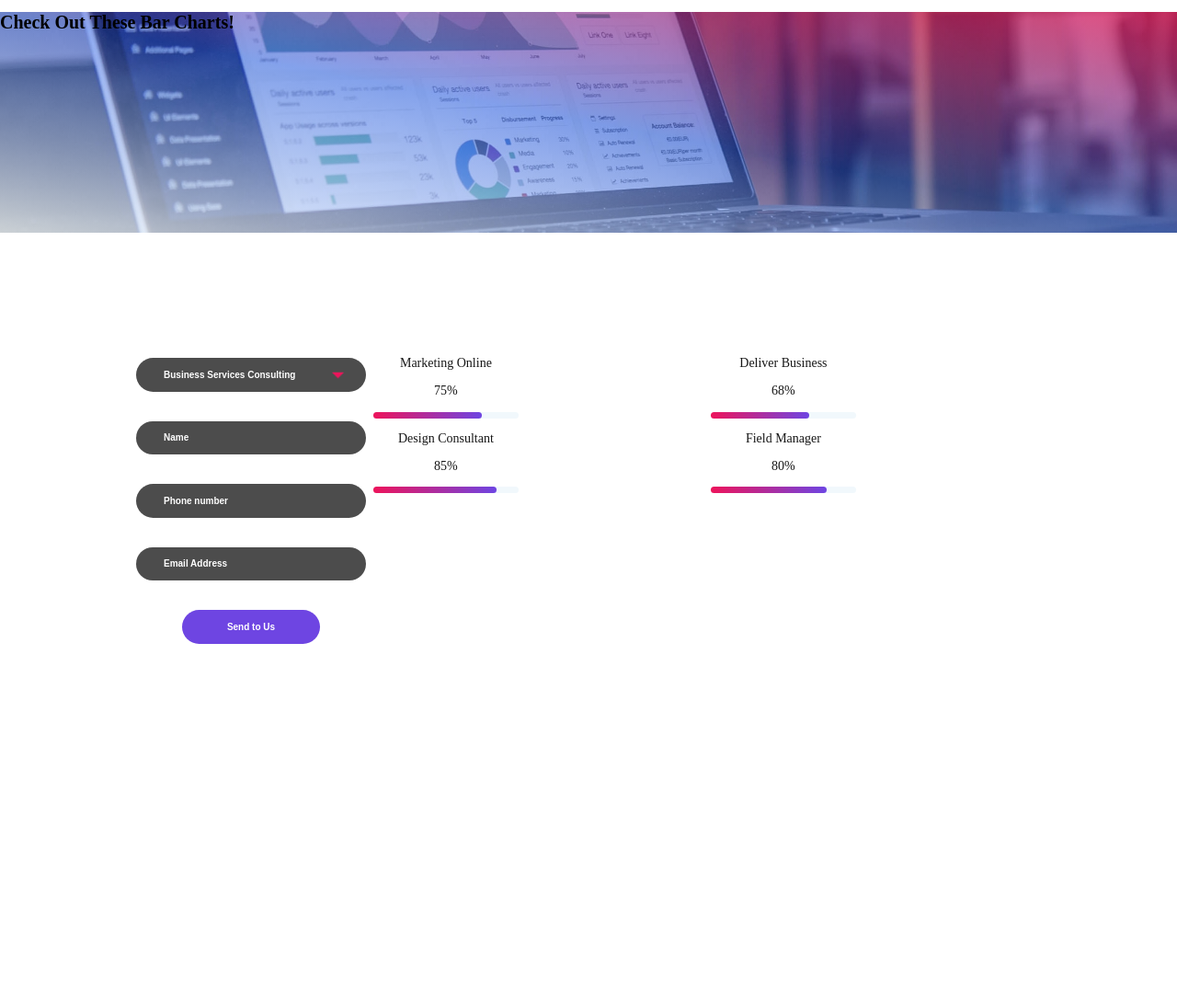
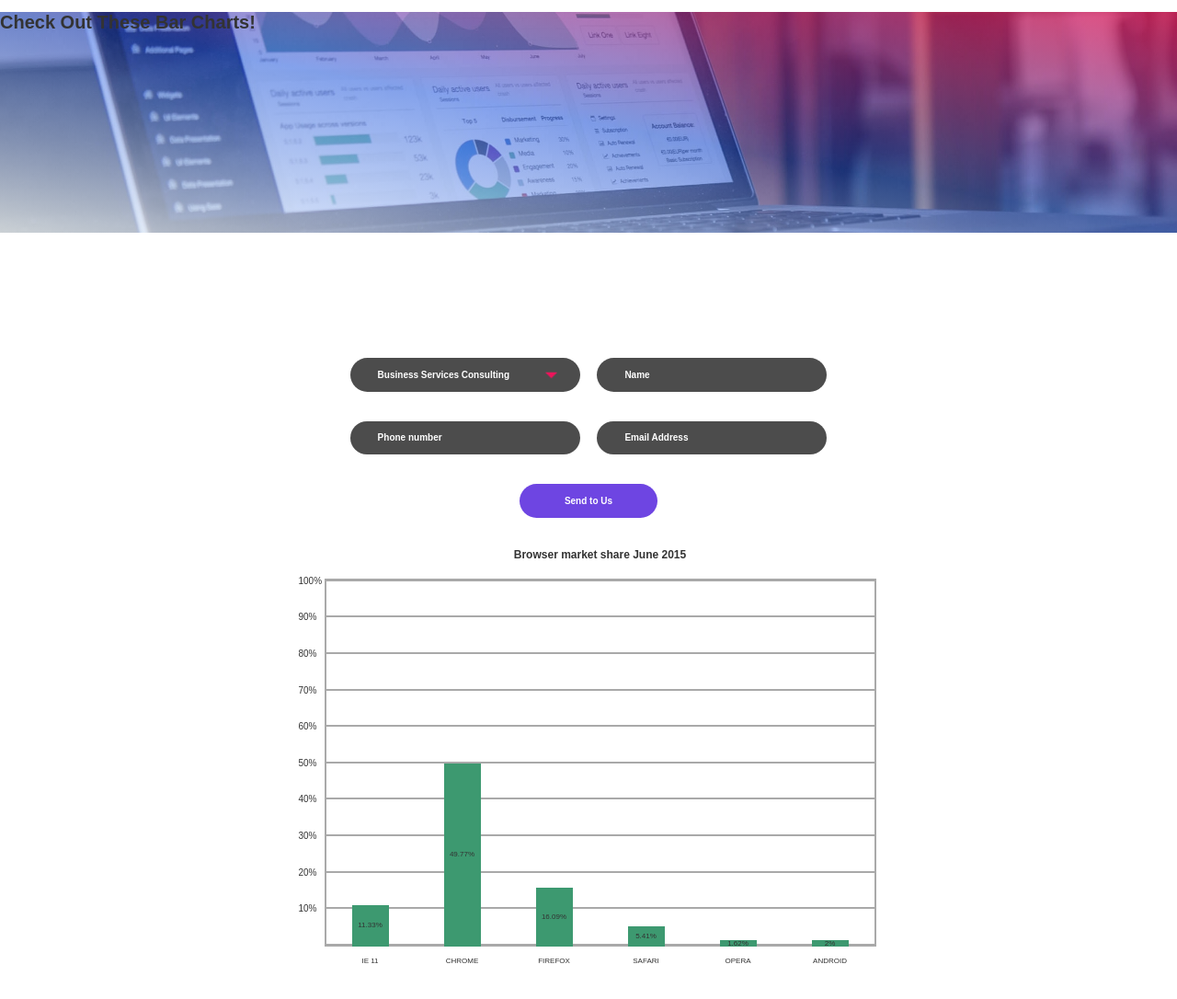
Before and after one commit to kendallrowe/barchartproject, a plain HTML site: page index.html in a window 1280 px wide. Shown: the whole page at 92% size. Before the commit the page ends 836 px from the top, so only its background shows below. Drawn offline with nearby package versions, Linux system fonts and the light colour scheme.

Commit message:
Created styled chart as baseline on demo page.

```diff
--- a/index.html
+++ b/index.html
@@ -36,55 +36,96 @@
             <input type="email" placeholder="Email Address" id="email" required>
             <label for="email" class="visuallyhidden">email address</label>
           </div>
-
           <input type="submit" class="generalButton purpleButton" value="Send to Us">
         </form>
-
-
-        <div class="statRow flexItem">
-          <div class="roleAndStat">
-            <div class="statLabel flexItem">
-              <P>Marketing Online</P>
-              <p>75%</p>
+      </div><!-- Wrapper -->
+      <div class="wrapper">
+          <dl>
+            <div class="yAxisLabels">
+              <span class="label Label1">
+                <p>100%</p>
+              </span>
+              <span class="label Label2">
+                <p>90%</p>
+              </span>
+              <span class="label Label3">
+                <p>80%</p>
+              </span>
+              <span class="label Label4">
+                <p>70%</p>
+              </span>
+              <span class="label Label5">
+                <p>60%</p>
+              </span>
+              <span class="label Label6">
+                <p>50%</p>
+              </span>
+              <span class="label Label7">
+                <p>40%</p>
+              </span>
+              <span class="label Label8">
+                <p>30%</p>
+              </span>
+              <span class="label Label9">
+                <p>20%</p>
+              </span>
+              <span class="label Label10">
+                <p>10%</p>
+              </span>
             </div>
-            <div class="statBar marketingStat">
-              <span></span>
+            <dt>
+              <h4>Browser market share June 2015</h4>
+            </dt>
+            <dd class="barHolder">
+              <span class="percentage percentage-7">
+                <p>11.33%</p>
+              </span>
+              <div class="xAxisLabelContainer">
+                <p>IE 11</p>
               </div>
+            </dd>
+            <dd class="barHolder">
+              <span class="percentage percentage-49">
+                <p>49.77%</p>
+              </span>
+              <div class="xAxisLabelContainer">
+                <p>Chrome</p>
               </div>
-
-          <div class="roleAndStat">
-            <div class="statLabel flexItem">
-              <P>Design Consultant</P>
-              <p>85%</p>
+            </dd>
+            <dd class="barHolder">
+              <span class="percentage percentage-16">
+                <p>16.09%</p>
+              </span>
+              <div class="xAxisLabelContainer">
+                <p>Firefox</p>
               </div>
-            <div class="statBar designStat">
-              <span></span>
+            </dd>
+            <dd class="barHolder">
+              <span class="percentage percentage-5">
+                <p>5.41%</p>
+              </span>
+              <div class="xAxisLabelContainer">
+                <p>Safari</p>
               </div>
+            </dd>
+            <dd class="barHolder">
+              <span class="percentage percentage-2">
+                <p>1.62%</p>
+              </span>
+              <div class="xAxisLabelContainer">
+                <p>Opera</p>
               </div>
+            </dd>
+            <dd class="barHolder">
+              <span class="percentage percentage-2">
+                <p>2%</p>
+              </span>
+              <div class="xAxisLabelContainer">
+                <p>Android</p>
               </div>
-
-        <div class="statRow flexItem">
-          <div class="roleAndStat">
-            <div class="statLabel flexItem">
-              <P>Deliver Business</P>
-              <p>68%</p>
+            </dd>
+          </dl>
       </div>
-            <div class="statBar deliverStat">
-              <span></span>
-            </div>
-          </div>
-
-          <div class="roleAndStat">
-            <div class="statLabel flexItem">
-              <P>Field Manager</P>
-              <p>80%</p>
-            </div>
-            <div class="statBar fieldStat">
-              <span></span>
-            </div>
-          </div>
-        </div>
-      </div><!-- Wrapper -->
     </section><!-- Main Section -->
 
 
--- a/styles/style.css
+++ b/styles/style.css
@@ -3,10 +3,6 @@ html{line-height:1.15;-ms-text-size-adjust:100%;-webkit-text-size-adjust:100%}bo
 .clearfix:after {visibility: hidden; display: block; font-size: 0; content: " "; clear: both; height: 0; }
 
 * { -moz-box-sizing: border-box; -webkit-box-sizing: border-box; box-sizing: border-box; }
-
-html {
-    font-size: 62.5%;
-}
 
 img{
   max-width: 100%;
@@ -39,12 +35,28 @@ img{
     left: 0;
 }
 
+/* General Formatting */
+
+html {
+    font-size: 62.5%;
+}
+html, body {
+    height: 500px;
+    font-family: "fira-sans-2",sans-serif;
+    color: #333;
+}
+p {
+    margin: 0;
+}
+
 /*Wrapper Styles*/
 .wrapper {
     max-width: 1000px;
     margin: 0 auto;
     width: 97%;
     text-align: center;
+    display: flex;
+    justify-content: center;
   }
 
   .smallWrapper {
@@ -161,55 +173,127 @@ select {
 
 /* Bar Chart Output Section */
 /*Percentage Gradient Bars*/
-.statRow {
-    width: 100%;
-    justify-content: space-between;
+.chartContainer {
+    display: flex;
 }
 
-.roleAndStat {
-    width: 43%;
-    margin: 1vh 0;
-}
-
-.statLabel {
+.yAxisLabels {
+    width: 100%;
+    height: 100%;
+    position: absolute;
+    display: flex;
+    flex-direction: column;
     justify-content: space-between;
-    margin-bottom: 1vh;
-}
-
-.statLabel p {
-    color: #171717;
-    font-size: 1.4rem;
+    border: 2px solid darkgrey;
 
 }
 
-.statBar {
-    height: 7px;
-    width: 100%;
+.label{
+    height: 10%;
+    border-top: .25px solid darkgrey;
+    border-bottom: .25px solid darkgrey;
     position: relative;
-    background: #f1f8fc;
-    border-radius: 25px;
 }
 
-.statBar > span {
-    display: block;
-    height: 100%;
-    border-radius: 25px;
-    background: linear-gradient(to right, #ed145b, #6e45e2);
-    overflow: hidden;
+.label p {
+    position: absolute;
+    left: -30px;
+    top: 0;
+    transform: translateY(-50%);
 }
 
-.marketingStat > span {
-    width: 75%;
+dl {
+    display: flex;
+    background-color: white;
+    flex-direction: row;
+    justify-content: space-around;
+    height: 400px;
+    width: 95%;
+    max-width: 600px;
+    margin: 0;
+    margin-top: 50px;
+    margin-left: 25px;
+    position: relative;
+    padding: 0;
 }
 
-.designStat > span {
-    width: 85%;
+dt {
+    width: 100%;
+    font-weight: 700;
+    display: block;
+    text-align: center;
+    font-size: 1.2em;
+    font-weight: 700;
+    position: absolute;
+    top: -25px;
+    transform: translateY(-50%);
 }
 
-.deliverStat > span {
-    width: 68%;
+.text {
+    font-weight: 600;
+    display: flex;
+    align-items: center;
+    height: 100%;
+    width: 40px;
+    background-color: transparent;
+    position: absolute;
+    justify-content: flex-start;
 }
 
-.fieldStat > span {
-    width: 80%;
+.barHolder {
+    margin: 0;
+    font-size: .8em;
+    line-height: 1;
+    text-transform: uppercase;
+    width: 40px;
+    height: 100%;
+    position: relative;
 }
+
+.percentage {
+    display: flex;
+    background-color: #3d9970;
+    width: 100%;
+    position: absolute;
+    bottom: 0;
+    transition: background-color .3s ease;
+    cursor: pointer;
+    justify-content: center;
+    flex-direction: column;
+}
+
+.percentage:hover,
+.percentage:focus {
+    background-color: #aaa;
+}
+
+.percentage-7 {
+    height: 11.33%;
+}
+
+.percentage-11{
+    height: 11.33%;
+}
+
+.percentage-49{
+    height: 49.77%;
+}
+
+.percentage-16{
+    height: 16.09%;
+}
+.percentage-5{
+    height: 5.41%;
+}
+.percentage-2{
+    height: 1.62%;
+}
+.percentage-1{
+    height: 2%;
+}
+
+.xAxisLabelContainer {
+    position: absolute;
+    bottom: -20px;
+    width: 100%;
+}
```
Lines whose indentation alone changed are shown as unchanged.
